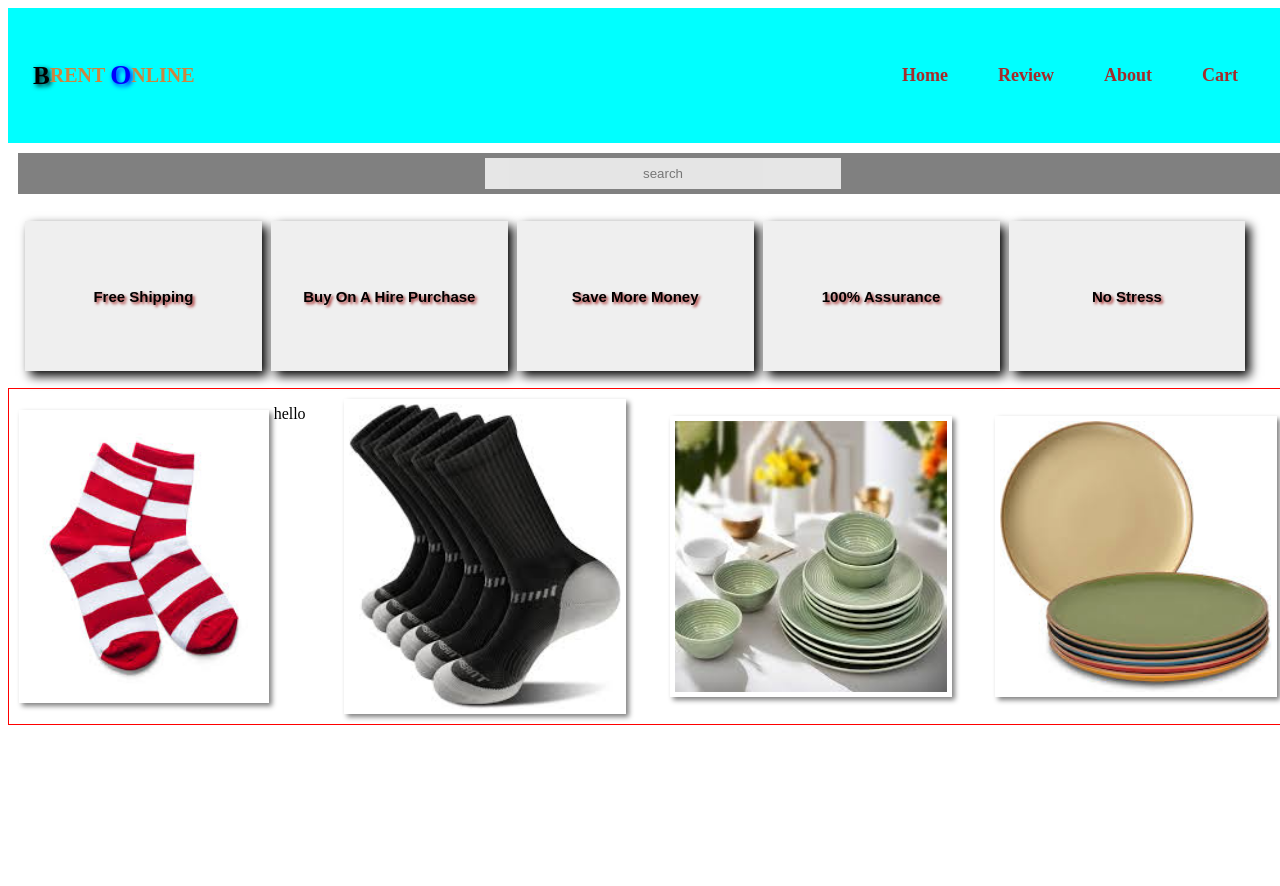
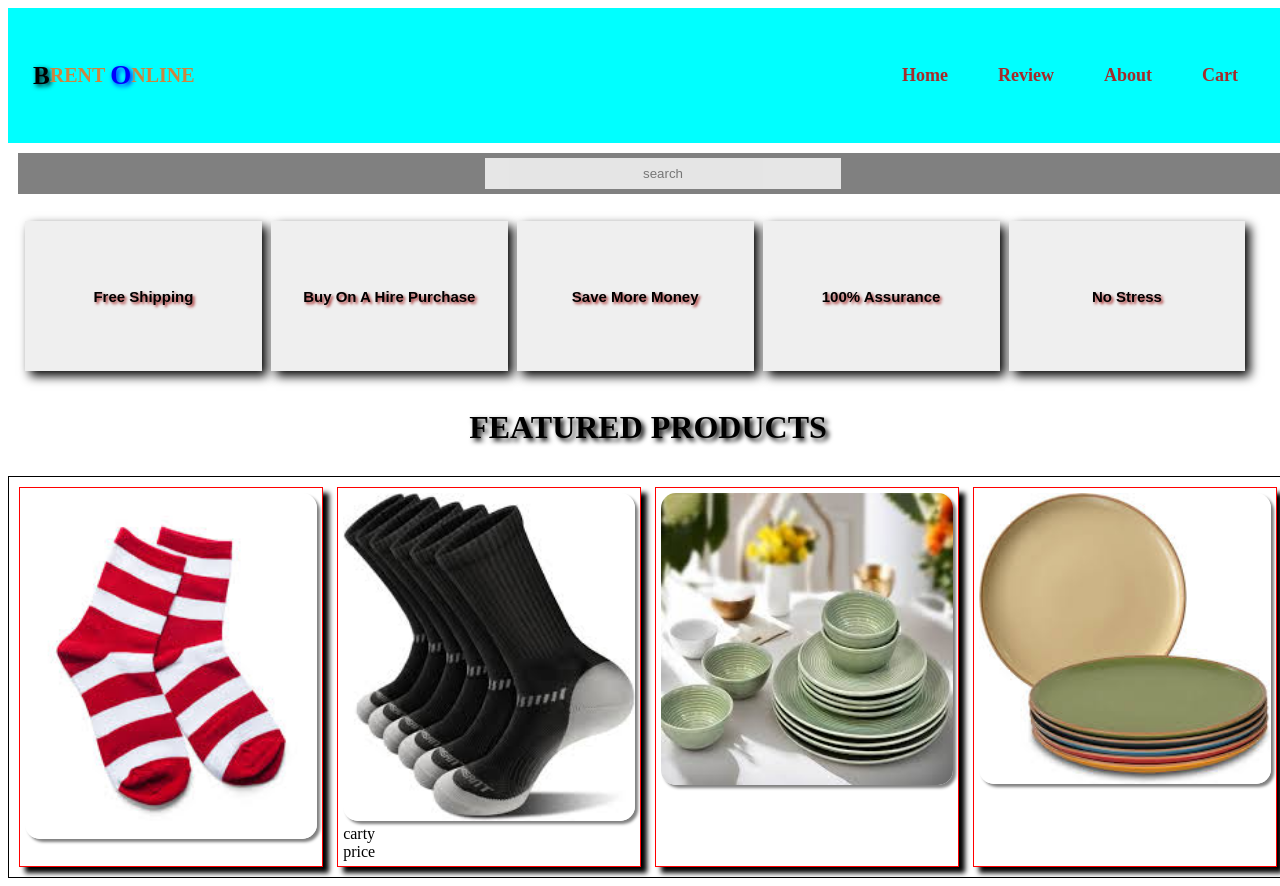
Before and after one commit to BibleBaJnr/yeboahjnr, a plain HTML site: page my folder/index.html in a window 1280 px wide. Shown: the top 886 px of the page. Before the commit the page ends 800 px from the top, so only its background shows below. Drawn offline with Linux system fonts and the light colour scheme.

Commit message:
updated text

```diff
--- a/my folder/index.css
+++ b/my folder/index.css
@@ -107,23 +107,31 @@ body {
 }
 
 #image-support {
+   border: 1px solid black;
   display: flex;
-  align-items: center;
-  justify-content: space-between;
-  border: 1px solid red;
-  padding: 5px;
+   justify-content: space-between;
+   margin-top: 30px;
+   padding: 5px;
+
 }
-#image-support .support-imgs {
-  width: 23%;
-  display: flex;
-  justify-content: center;
+#image-support .support-imges {
+   border: 1px solid red;
+   margin: 5px;
+   width: 23%;
+   min-width: 250px;
+   box-shadow: 6px 6px 5px;
+   padding: 5px;
 
-  min-width: 250px;
 }
-#image-support .support-imgs img {
-  width: 100%;
-  padding: 5px;
-  margin: 5px;
-  gap: 5px;
-  box-shadow: 3px 3px 5px gray;
+#image-support .support-imges img {
+ width: 100%;
+  border-radius: 15px;
+  box-shadow: 3px 3px 3px gray;
+
 }
+h1{
+    text-align: center;
+    text-shadow: 3px 3px 5px;
+    font-weight: bold;
+    align-items: center;
+}
--- a/my folder/index.html
+++ b/my folder/index.html
@@ -5,6 +5,11 @@
     <meta name="viewport" content="width=device-width, initial-scale=1.0">
     <title>Document</title>
     <link rel="stylesheet" href="index.css">
+     <link
+      rel="stylesheet"
+      href="https://cdnjs.cloudflare.com/ajax/libs/font-awesome/6.0.0/css/all.min.css"
+    />
+
 </head>
 <body>
     <!-- header -->
@@ -35,23 +40,26 @@
         </div>
      </section>
 
+            <h1>FEATURED PRODUCTS</h1>
+
       <!-- supported images -->
         <section id="image-support">
-            <div class="support-imgs">
+            <div class="support-imges">
                <img src="images/socks/socks1.jpeg" alt="">
-               <div>hello</div>
-            </div>
-
-            <div class="support-imgs">
-               <img src="images/socks/socks2.jpeg" alt="">
 
             </div>
 
-            <div class="support-imgs">
+            <div class="support-imges">
+               <img src="images/socks/socks2.jpeg" alt="">
+                  <div>carty</div>
+                  <span>price</span>
+            </div>
+
+            <div class="support-imges">
                <img src="images/plates/ceramic plate set.jpeg" alt="">
             </div>
 
-            <div class="support-imgs">
+            <div class="support-imges">
                <img src="images/plates/plate.jpeg" alt="">
             </div>
         </section>
--- a/my folder/mine.js
+++ b/my folder/mine.js
@@ -1,2 +1,2 @@
-alert('welcome to brent online')
+// alert('welcome to brent online')
 let newShip=document.querySelector('.ship')
```
